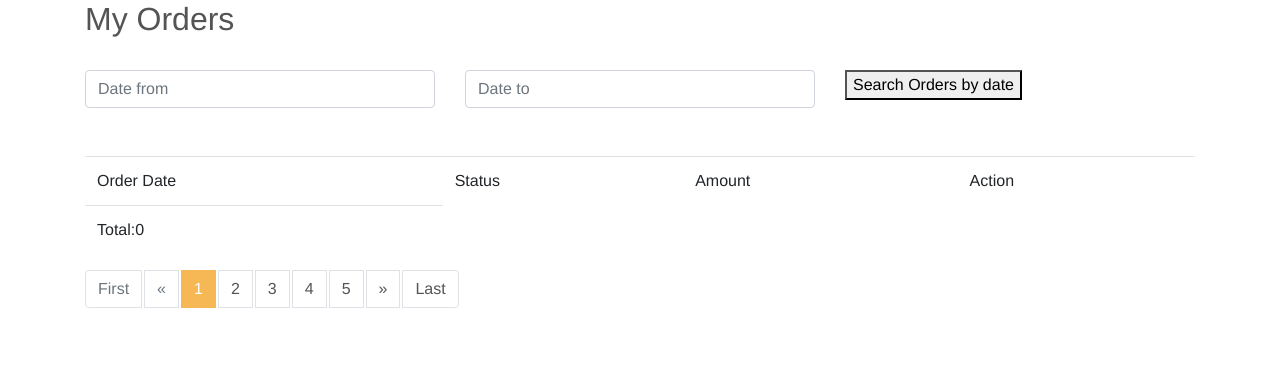
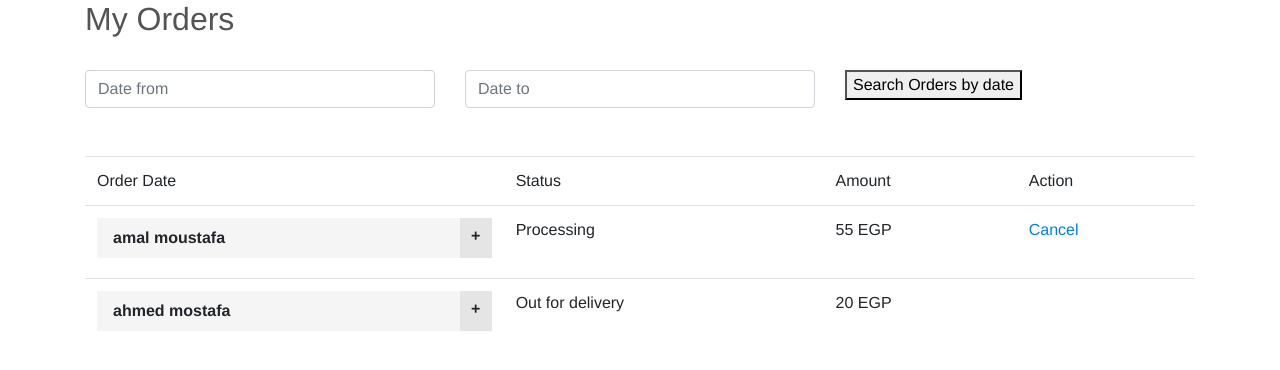
Before and after one commit to Melgohary95/php-iti-cafteria, a PHP site: page /php-iti-cafteria/App/controller/myOrders.php?startDate=1 in a window 1280 px wide. Shown: the part 56-426 px from the top of the page. Run offline with PHP 8.4, Linux system fonts and the light colour scheme; the visitor is signed in with stand-in values (Sample User, id 1); data that the repository does not hold is empty.

Commit message:
modified myOrders view model and controller

```diff
--- a/App/model/Order.php
+++ b/App/model/Order.php
@@ -37,6 +37,16 @@ class Order {
     //     return $myOrders;
     // }
 //-------------------- Aml ---------------------------
+public function orderChecks($fDate,$lDate){
+    echo "test checks";
+    if(!empty($fDate) && !empty($lDate)){
+        $myOrders = $this->db->select('orders','*',"date between $fDate AND $lDate;");
+    }
+    else{
+        $myOrders = $this->db->select('orders','*');
+    }
+    return $myOrders;
+}
 //-------------------- Aml ---------------------------
 //----------------fatma-----------
     public function getAdminorders() {
--- a/core/Database.php
+++ b/core/Database.php
@@ -35,7 +35,7 @@ class Database {
     public function open_connection() {
        // $this->connection = mysqli_connect("localhost", "root", "") or die("Connection failed: " . mysqli_connect_error())or die("Connection failed: " . mysqli_connect_error());
 
-        $this->connection = mysqli_connect("localhost", "root", "password") or die("Connection failed: " . mysqli_connect_error());
+        $this->connection = mysqli_connect("localhost", "root", "root") or die("Connection failed: " . mysqli_connect_error());
 
 //                $this->connection = mysqli_connect(Config::DB_HOST, Config::DB_USERNAME, Config::DB_PASSWORD) or die("Connection failed: " . mysqli_connect_error());
 //        var_dump($this->connection);
@@ -56,7 +56,7 @@ class Database {
 //        echo 'hhh';
         //mysqli_select_db:selects database name
 
-         mysqli_select_db($this->connection, "php-project") or die("database selection failed :" . mysqli_error($this->connection));
+         mysqli_select_db($this->connection, "cafteria") or die("database selection failed :" . mysqli_error($this->connection));
 //        mysqli_select_db($this->connection, Config::DB_NAME) or die("database selection failed :" . mysqli_error($this->connection));
         //specifies the default character set to be used when sending data from and to the database server.
         mysqli_set_charset($this->connection, "utf8") or die("characters can not be set");
--- a/views/myOrders.php
+++ b/views/myOrders.php
@@ -19,6 +19,7 @@
     </div>
 
     <div class="col">
+
       <button type="submit" onclick="getMyOrders()">Search Orders by date</button>
     </div>
 
@@ -36,77 +37,81 @@
         <td>Amount</td>
         <td>Action</td>
       </tr>
-      <?php foreach ($orders["resultset"] as $value) {?>
-      <?php $total = $total + $value["total_price"];?>
-        <tr>
+      <tr>
         <td>
           <!-- first section  -->
             <div class="ac">
               <input class="ac-input" id="ac-1" name="ac-1" type="checkbox" />
-              <label id ="firstRow" class="ac-label" for="ac-1"><?php echo $value["date"] ?></label>
+              <label id ="firstRow" class="ac-label" for="ac-1">amal moustafa</label>
 
               <article class="ac-text" style="position: absolute;top: 80vh;left: 50vw;">
                   <div class="ac-sub">
-                    <label for="ac-1"><?php echo $value["date"]?></label>
+                    <label for="ac-1">
+                        <div class="table-responsive">
+                          <table>
+                            <tr>
+                              <td>
+                                <figure>
+                                  <img style="width:50px; height:50px;" src="../../assets/images/user.png" alt="product1">
+                                  <figcaption>tea</figcaption>
+                                  <figcaption>amount</figcaption>
+                                  <figcaption>price</figcaption>
+                                </figure>
+                              </td>
+
+                              <td><img style="width:50px; height:50px;" src="../../assets/images/user.png" alt="product2"></td>
+                              <td><img style="width:50px; height:50px;" src="../../assets/images/user.png" alt="product3"></td>
+                            </tr>
+                          </table>
+                        </div>
+                    </label>
                   </div>
               </article>
             </div>
           <!-- first section  -->
         </td>
-        <td><?php
-        if($value["status"] == 0){
-           echo "Processing";
-        } else if($value["status"] == 1){
-          echo "Out for delivery";
-        } else {
-          echo "Done";
-        }
-        ?>
+
+        <td>Processing</td>
+        <td>55 EGP</td>
+        <td><a href="">Cancel</a></td>
+      </tr>
+
+      <tr>
+        <td>
+          <!-- second section  -->
+            <div class="ac">
+                <input class="ac-input" id="ac-4" name="ac-4" type="checkbox" />
+                <label class="ac-label" for="ac-4">ahmed mostafa</label>
+
+                <article class="ac-text" style="position: absolute;top: 80vh;left: 50vw;">
+                  <div class="ac-sub">
+                    <label for="ac-4">
+                      <div class="table-responsive">
+                        <table>
+                          <tr>
+                            <td><img style="width:50px; height:50px;" src="../../assets/images/user.png" alt="product1"></td>
+                          </tr>
+                        </table>
+                      </div>
+                    </label>
+                  </div>
+                </article>
+              </div>
+          <!-- second section  -->
         </td>
-        <td><?php
-        echo $value["total_price"];
-        ?>
-        </td>
-        <td><?php
-        if($value["status"] == 0){
-          echo "<a href=''>cancel</a>";
-        }
-        ?>
-        </td>
-        </tr>
-      <?php }?>
-      <tr>
-        <td>Total:<?php echo $total ?></td>
+        <td>Out for delivery</td>
+        <td>20 EGP</td>
+        <td></td>
       </tr>
+
     </tbody>
   </table>
 </div>
 
 
 <!-- start pagination  -->
-<nav aria-label="Page navigation example">
-<ul class="pagination pagination-circle pg-blue">
-  <li class="page-item disabled"><a class="page-link">First</a></li>
-  <li class="page-item disabled">
-    <a class="page-link" aria-label="Previous">
-      <span aria-hidden="true">&laquo;</span>
-      <span class="sr-only">Previous</span>
-    </a>
-  </li>
-  <li class="page-item active"><a class="page-link">1</a></li>
-  <li class="page-item"><a class="page-link">2</a></li>
-  <li class="page-item"><a class="page-link">3</a></li>
-  <li class="page-item"><a class="page-link">4</a></li>
-  <li class="page-item"><a class="page-link">5</a></li>
-  <li class="page-item">
-    <a class="page-link" aria-label="Next">
-      <span aria-hidden="true">&raquo;</span>
-      <span class="sr-only">Next</span>
-    </a>
-  </li>
-  <li class="page-item"><a class="page-link">Last</a></li>
-</ul>
-</nav>
+
+
 <!-- end pagination -->
 
 <?php include('../../views/components/footer.php') ?>
```
Also changed, not shown: App/controller/checks.php (added, +17 -0 lines), views/adminChecks.php (+52 -63 lines).
